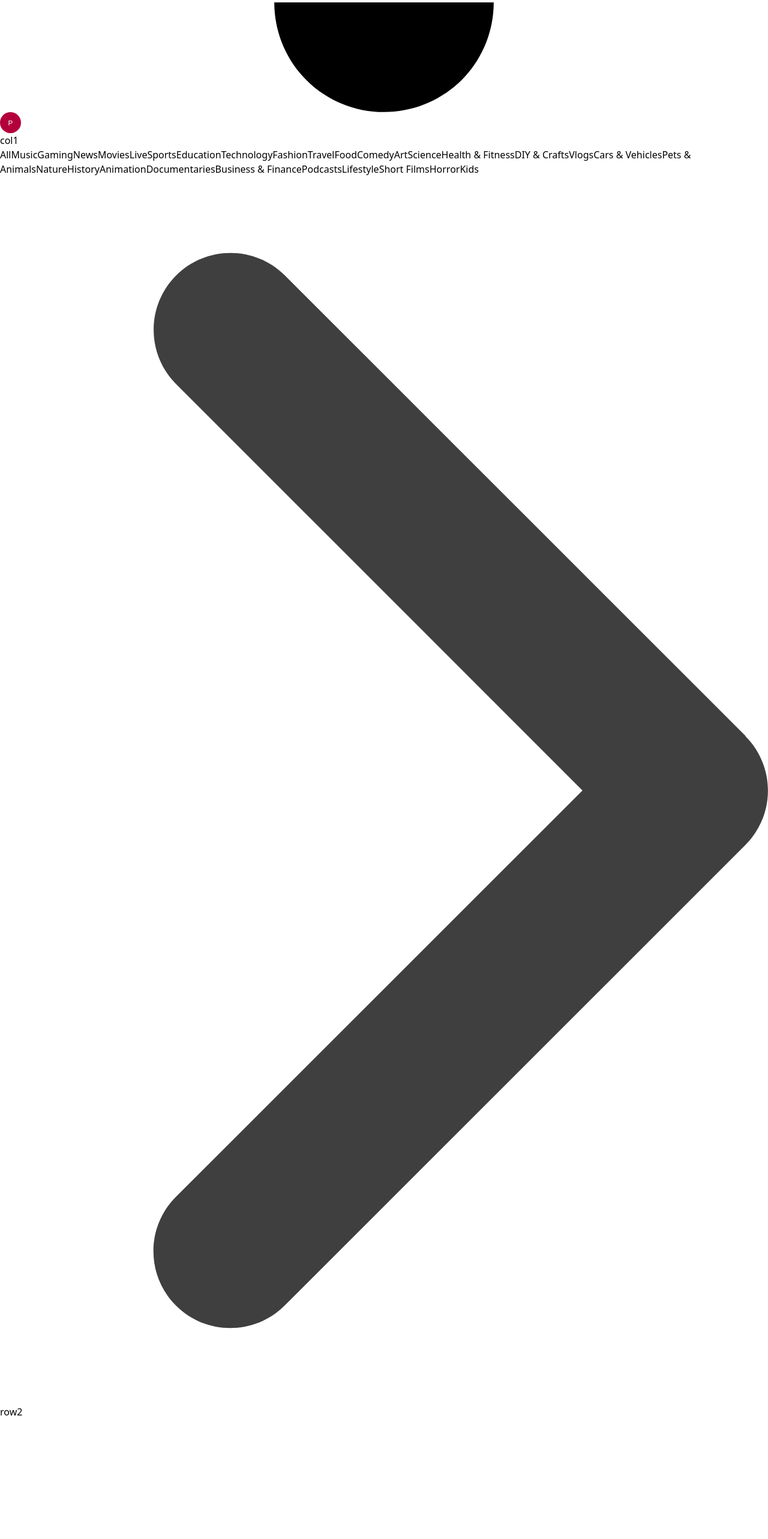
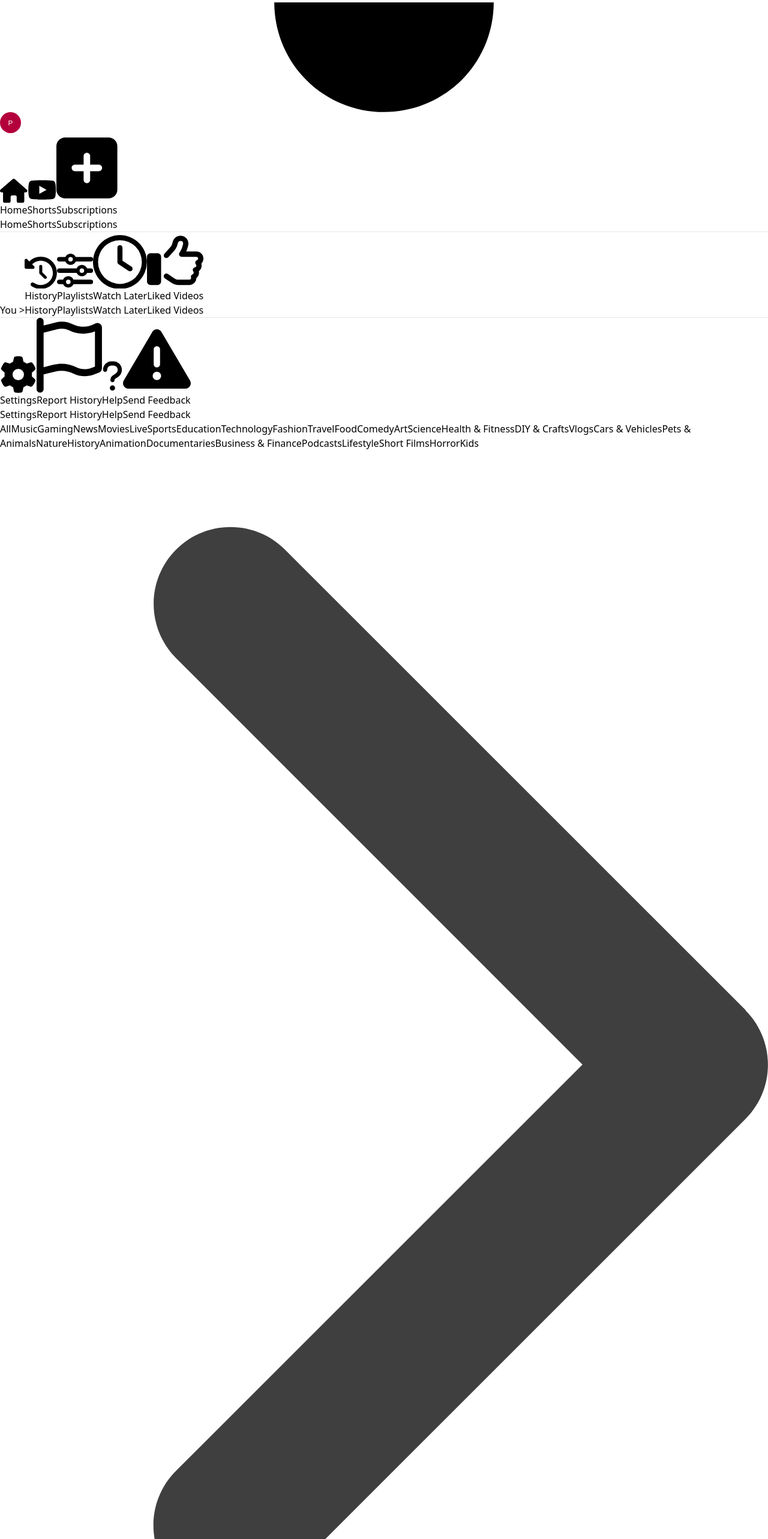
Before and after one commit to PSilyDev/youtube-clone, a React (Vite) app: page / in a window 1280 px wide. Shown: the part 4192-6758 px from the top of the page at 60% size. Before the commit the page ends 6558 px from the top, so only its background shows below. Built offline with nearby package versions, Linux system fonts and the light colour scheme.

Commit message:
main layout update

```diff
--- a/src/components/layout/CategoriesBar.jsx
+++ b/src/components/layout/CategoriesBar.jsx
@@ -96,7 +96,8 @@ export const CategoriesBar = () => {
         //         <svg className="w-8 h-8 shadow-[0_0_30px_rgba(0,0,0,0.8)] rounded-full" xmlns="http://www.w3.org/2000/svg" viewBox="0 0 320 512"><path fill="#403f3f" d="M310.6 233.4c12.5 12.5 12.5 32.8 0 45.3l-192 192c-12.5 12.5-32.8 12.5-45.3 0s-12.5-32.8 0-45.3L242.7 256 73.4 86.6c-12.5-12.5-12.5-32.8 0-45.3s32.8-12.5 45.3 0l192 192z"/></svg>
         //     </button>
         // </div>
-        <div className="bg-red-400 absolute flex justify-between items-center cursor-pointer rounded-md h-12 p-2 flex-grow flex-shrink-0">
+        <div className="flex-grow relative">
+        <div className="absolute flex justify-between items-center cursor-pointer rounded-md h-12 p-2 w-full">
             {/* <!-- Left arrow --> */}
             {!isAtStart && (
             <div className={`absolute bg-gradient-to-l from-transparent via-white to-white flex items-center absolute h-full w-24 px-3 top-0 left-0 z-20`}>
@@ -126,6 +127,6 @@ export const CategoriesBar = () => {
                 </svg>
             </div>
         </div>
-
+        </div>
     )
 }
--- a/src/components/layout/MainLayout.jsx
+++ b/src/components/layout/MainLayout.jsx
@@ -23,15 +23,22 @@ export const MainLayout = () => {
         //     </div>
         // </div>
         <div className="flex flex-col h-screen">
-            <div className="bg-red-400 h-16"><AppBar open={open} setOpen={setOpen} /></div>
-            <div className="bg-green-400 flex-grow">
+            <div className="h-16 pb-2"><AppBar open={open} setOpen={setOpen} /></div>
+            <div className="flex-grow">
                 <div className="flex flex-row h-full">
-                    <div className={`bg-yellow-400 ${open ? "w-64" : "w-20"}`}>col1</div>
+                    <div className={`${open ? "w-64" : "w-20"}`}> {/* Col1 for SideBar */}
+                        <SideBar open={open} />
+                    </div>
                         <div className="flex flex-col w-full">
-                            <div className="h-12"> {/* Row1 container for CategoriesBar */}
-                                <CategoriesBar />
+                            <div className="h-12 flex w-full"> {/* Row1 container for CategoriesBar */}
+                                <div className="flex w-full"><CategoriesBar /></div>
+                                {/* <CategoriesBar /> */}
                             </div>
-                        <div className="bg-gray-400 flex-grow">row2</div>
+                        <div className="flex-grow"> {/* Row2 container for MainVideoGrid */}
+                            <div className="flex w-full">
+                                <MainVideoGrid />
+                            </div>
+                        </div>
                     </div>
                 </div>
             </div>
```
